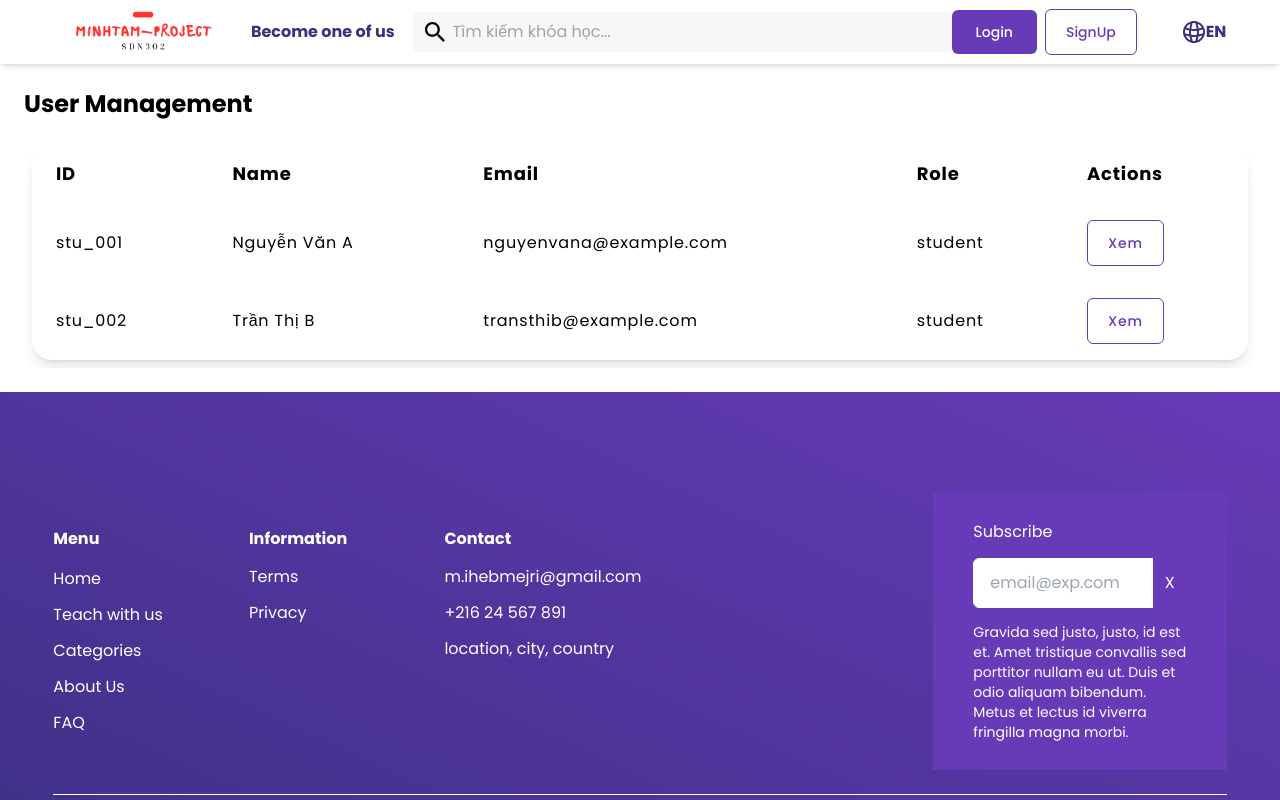
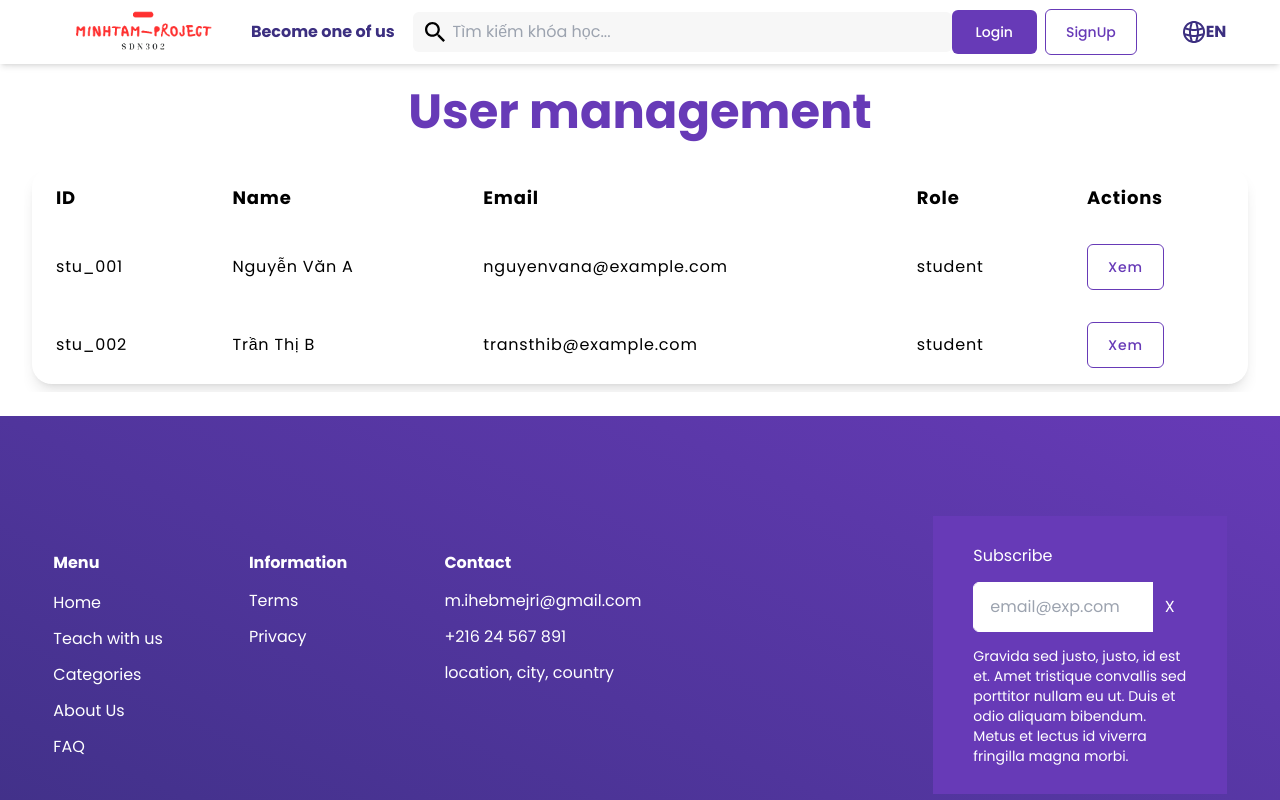
Before and after one commit to dehmivor/fpt-online-course, a React (Create React App) app in the folder frontend/: page /user-mana in a window 1280 px wide. Shown: the top 800 px of the page. Built offline with nearby package versions, Linux system fonts and the light colour scheme; data requests are answered from the project's data file.

Commit message:
fix/ui optimize

```diff
--- a/frontend/src/pages/manage/CourseManage.js
+++ b/frontend/src/pages/manage/CourseManage.js
@@ -41,7 +41,9 @@ function CourseMana() {
 
   return (
     <div className="p-6">
-      <h1 className="mb-4 text-3xl font-bold">Quản lý khóa học</h1>
+      <h1 className="mb-6 text-5xl font-bold text-center text-primary ">
+        {t("Course management")}
+      </h1>
 
       {/* Bảng hiển thị danh sách khóa học */}
       <Table
--- a/frontend/src/pages/manage/UserManage.js
+++ b/frontend/src/pages/manage/UserManage.js
@@ -51,7 +51,9 @@ export default function UserManage() {
 
   return (
     <div className="p-6">
-      <h1 className="mb-4 text-2xl font-bold">User Management</h1>
+      <h1 className="mb-6 text-5xl font-bold text-center text-primary">
+        {"User management"}
+      </h1>
       <Table columns={columns} data={users} />
 
       <Dialog open={open} onOpenChange={setOpen}>
```
